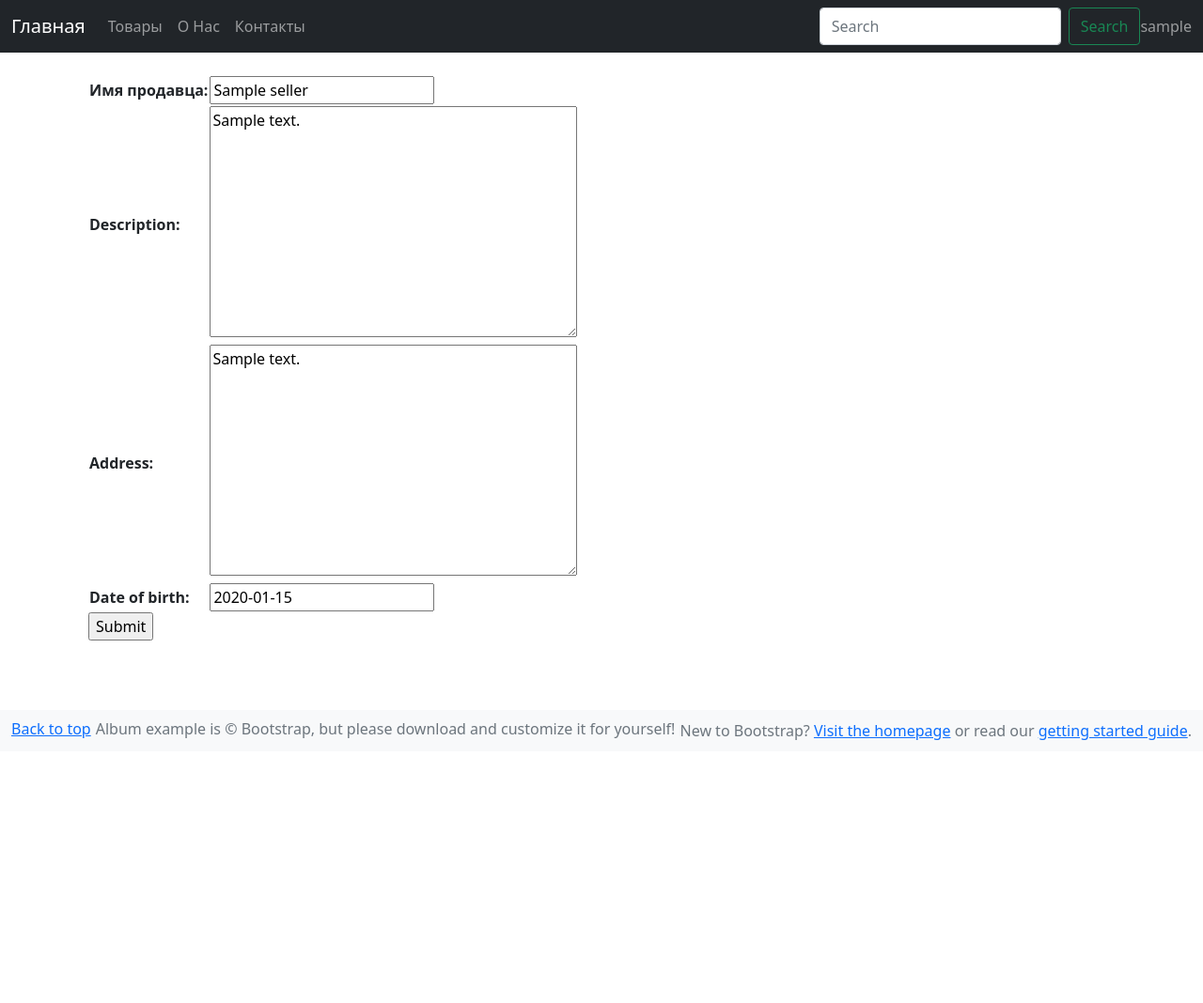
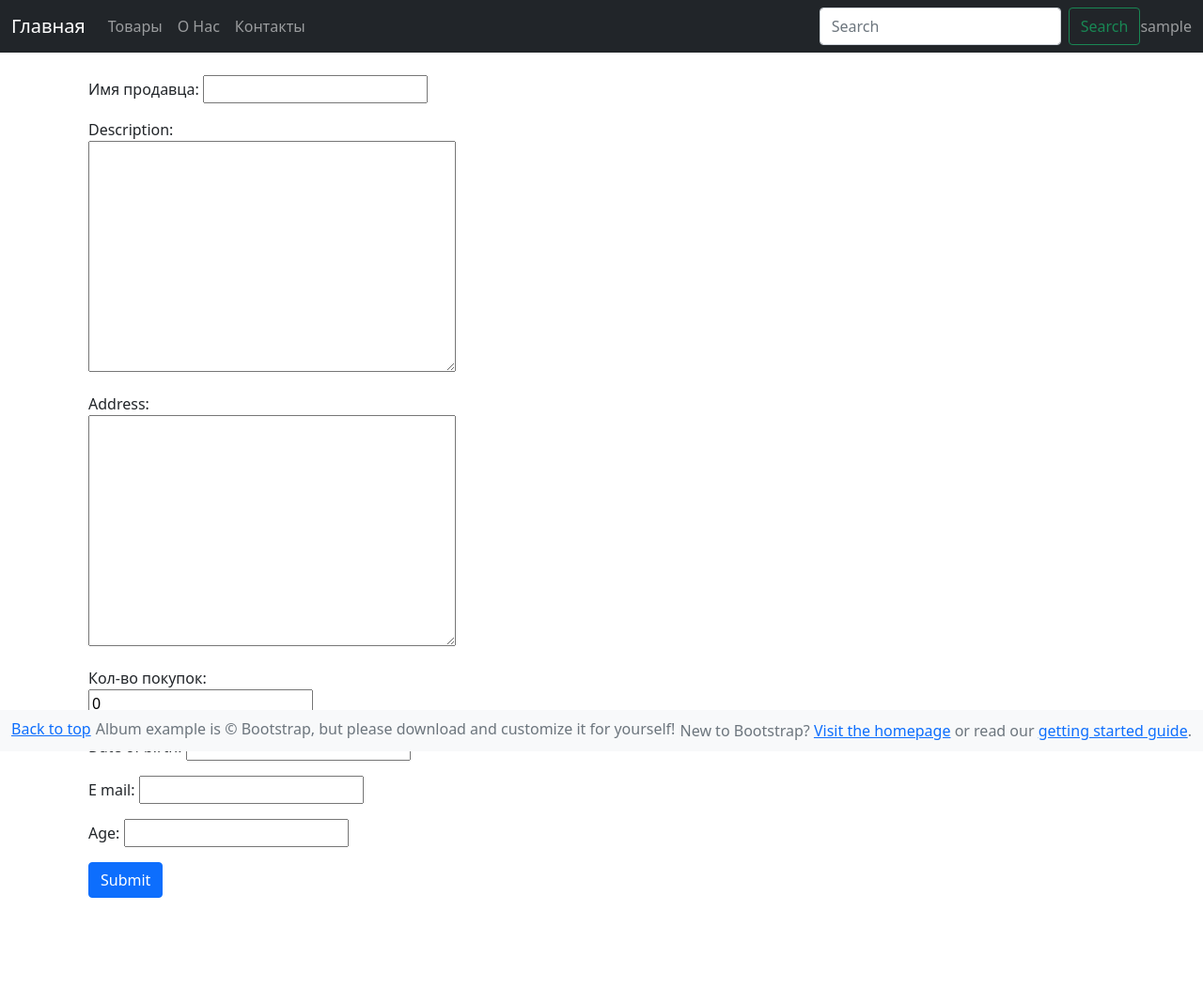
Before and after one commit to thinknetica-django-lab-01/Buyankin, a Django app: page /accounts/profile/1/update/ in a window 1280 px wide. Shown: the whole page at 94% size. Before the commit the page ends 788 px from the top, so only its background shows below. Run offline with Django 3.2, Linux system fonts and the light colour scheme; a user stored in the database is signed in; tables that the repository leaves empty hold one stand-in row (values such as "Sample post"); some libraries are stand-ins or nearby versions.

Commit message:
make 18 old verification

```diff
--- a/main/shop/admin.py
+++ b/main/shop/admin.py
@@ -20,7 +20,6 @@ admin.site.register(FlatPage,FlatPageAdmin)
 class ProductAdmin(admin.ModelAdmin):
     list_display = ("title", "category")
     list_filter = ("tags",)
-    pass
 
 
 @admin.register(Seller)
--- /dev/null
+++ b/main/shop/forms.py
@@ -0,0 +1,15 @@
+from django import forms
+from .models import Seller
+from django.core.exceptions import ValidationError
+
+class UpdateProfile(forms.ModelForm):
+    age=forms.IntegerField()
+
+    def clean_age(self):
+        if self.cleaned_data['age']<18:
+            raise ValidationError('Возвращайтесь когда вам исполнится 18 лет')
+        return self.cleaned_data['age']
+
+    class Meta:
+        model = Seller
+        fields = '__all__'
--- a/main/shop/models.py
+++ b/main/shop/models.py
@@ -70,6 +70,9 @@ class Seller(models.Model):
     def __str__(self):
         return self.name
 
+    def get_absolute_url(self):
+        return reverse('profile_update', kwargs={'pk': self.pk})
+
 class Product(models.Model):
     title = models.CharField(max_length=255, db_index=True, verbose_name='Название товара')
     slug = models.SlugField(max_length=255, unique=True, verbose_name='URL')
--- a/main/shop/templates/shop/seller_confirm_delete.html
+++ b/main/shop/templates/shop/seller_confirm_delete.html
@@ -1,10 +1,8 @@
 {% extends "base.html" %}
 {% block content %}
 
-<h1>Delete Author</h1>
-
-<p>Are you sure you want to delete the author: {{ seller }}?</p>
-
+<h1>Delete seller</h1>
+<p>Are you sure you want to delete the seller: {{ seller }}?</p>
 <form action="" method="POST">
   {% csrf_token %}
   <input type="submit" value="Yes, delete." />
--- a/main/shop/templates/shop/seller_form.html
+++ b/main/shop/templates/shop/seller_form.html
@@ -1,13 +1,14 @@
 {% extends "base.html" %}
 
 {% block content %}
-
+<div class="col-md-4">
 <form action="" method="post">
     {% csrf_token %}
     <table>
-    {{ form.as_table }}
+    {{ form.as_p }}
     </table>
-    <input type="submit" value="Submit" />
+    <button type="submit" class="btn btn-primary" value="Submit">Submit</button>
+</form>
+</div>
 
-</form>
 {% endblock %}
--- a/main/shop/urls.py
+++ b/main/shop/urls.py
@@ -1,6 +1,7 @@
 from django.urls import path
 from .views import *
 from django.contrib.flatpages import views
+
 
 urlpatterns = [
     path('', IndexView.as_view(), name='index'),
--- a/main/shop/views.py
+++ b/main/shop/views.py
@@ -1,8 +1,8 @@
-from django.shortcuts import render
 from django.views.generic import TemplateView, ListView, DetailView
 from .models import Product, Seller, Tags
 from django.views.generic.edit import CreateView, UpdateView, DeleteView
 from django.urls import reverse_lazy
+from .forms import UpdateProfile
 
 
 class IndexView(TemplateView):
@@ -10,6 +10,7 @@ class IndexView(TemplateView):
     paginate_by = 10
     context_object_name = 'product'
     template_name = 'shop/index.html'
+
 
     def get_context_data(self, **kwargs):
         context = super(IndexView, self).get_context_data(**kwargs)
@@ -23,11 +24,13 @@ class GoodsList(ListView):
     template_name = 'shop/goods.html'
     tags = Tags.objects.all()
 
+
     def get_queryset(self, **kwargs):
         tag = self.request.GET.get('tag')
         if tag:
             return Product.objects.filter(tags__title=tag)
         return super().get_queryset(**kwargs)
+
 
     def get_context_data(self, **kwargs):
         data = super().get_context_data(**kwargs)
@@ -39,6 +42,7 @@ class GoodsDetail(DetailView):
     model = Product
     context_object_name = 'product'
     template_name = 'shop/goods_detail.html'
+
 
     def get_context_data(self, **kwargs):
         # Call the base implementation first to get a context
@@ -55,7 +59,13 @@ class ProfileCreate(CreateView):
 
 class ProfileUpdate(UpdateView):
     model = Seller
-    fields = ['name','description','address','date_of_birth']
+    success_url = '/'
+    template_name = 'shop/seller_form.html'
+    form_class = UpdateProfile
+
+
+    def get_object(self):
+        return self.request.user
 
 
 class ProfileDelete(DeleteView):
```
Also changed, not shown: main/shop/templates/shop/goods.html (+4 -4 lines).
